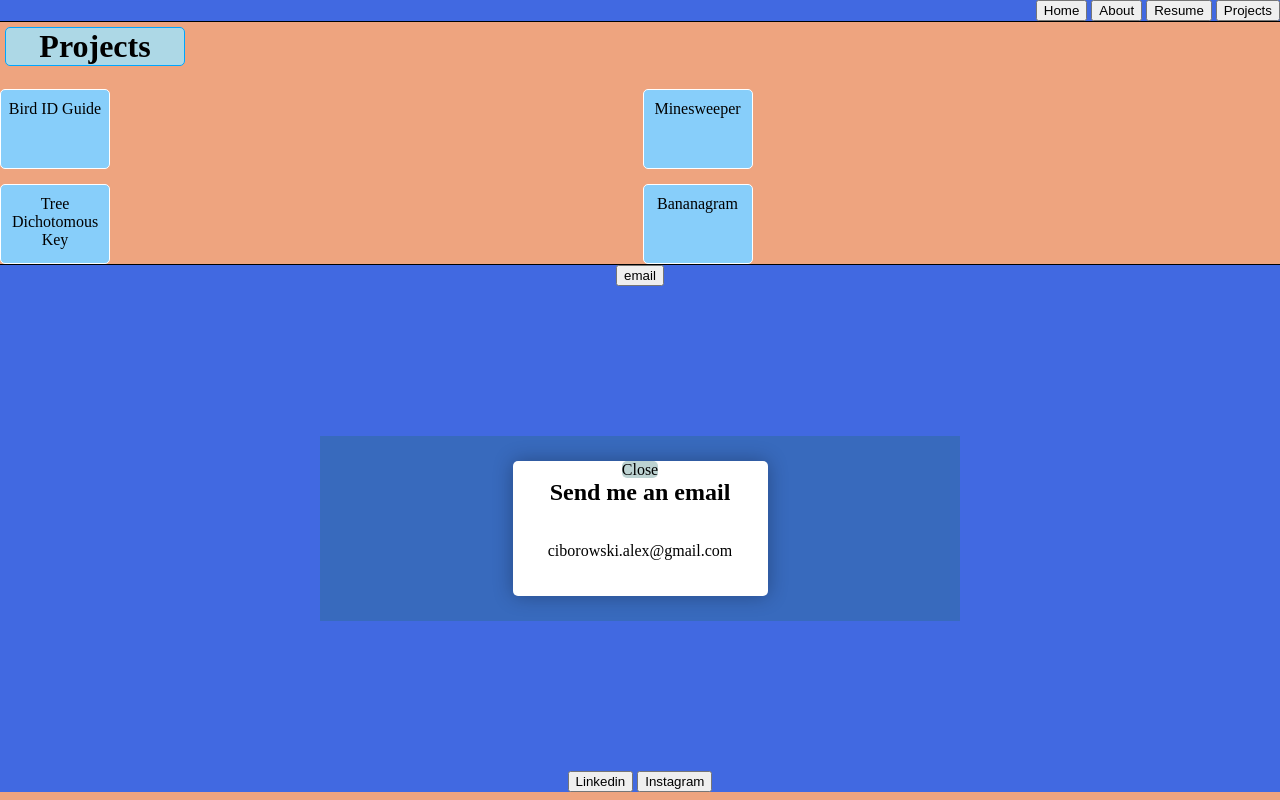
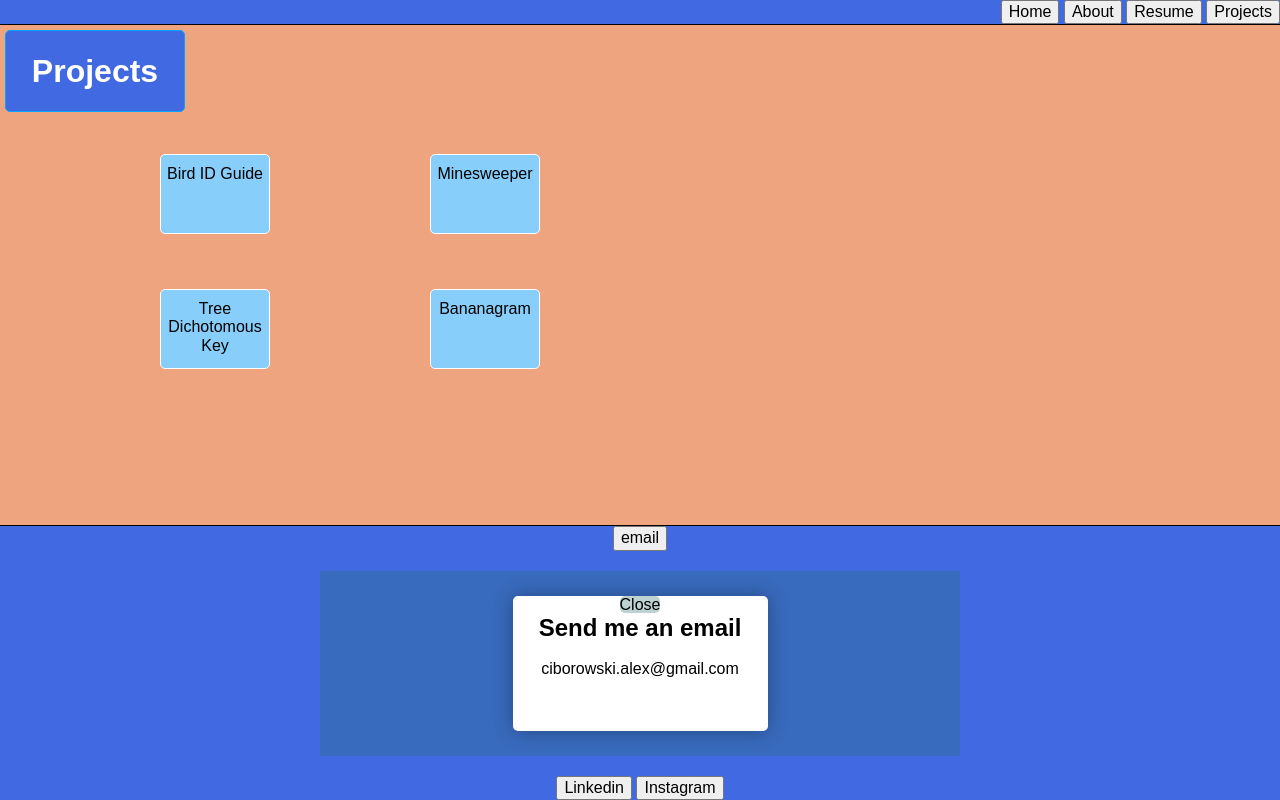
Before and after one commit to alexcibski/Portfolio, a plain HTML site: page projects.html in a window 1280 px wide. Both pictures are taken after a click on the button "email". Drawn offline with nearby package versions, Linux system fonts and the light colour scheme.

Commit message:
Final Commit

```diff
--- a/about.css
+++ b/about.css
@@ -19,7 +19,8 @@ header {
 border: 1px solid rgb(0, 166, 255);
   border-radius: 5px;
   width: 180px;
-    background-color: lightblue;
+  background-color: royalblue;
+  color: white;
   text-align: center;
   margin: 5px;
 }
@@ -29,7 +30,8 @@ header {
 text-align: center;
 margin-left: auto;
 margin-right: auto;
-  background-color: lightblue;
+background-color: #548687;
+color: lightyellow;
 border: 1px solid rgb(0, 166, 255);
 border-radius: 10px;
 }
@@ -42,7 +44,7 @@ footer {
 
 }
 .carousel-container {
-    width: 70%;
+  width: 50%;
   display: flex;
   justify-content: space-around;
 }
@@ -92,9 +94,9 @@ footer {
   left: auto;
   height: 50%;
   width: 50%;
-    z-index: 1;
+  z-index: 2;
   overflow: auto;
-    margin: 150px auto;
+  margin: 25px auto;
   display: none;
 }
 #modal-textbox {
--- a/home.css
+++ b/home.css
@@ -3,7 +3,7 @@
     box-sizing: border-box;
 }
 
-html {
+body {
     background-color: #EEA47F;
 }
 
@@ -14,25 +14,30 @@ header {
     text-align: right;
 }
 
-#welcome-box {
+.welcome-box {
     border: 1px solid rgb(0, 166, 255);
     border-radius: 5px;
     width: 180px;
-    background-color: lightblue;
+    background-color: royalblue;
+    color: white;
+    margin: 5px;
     text-align: center;
-    margin: 5px;
 }
 
 footer {
     border-top: 1px solid black;
     background-color: royalblue;
-    position: sticky;
+    position: fixed;
+    left: 0;
+    bottom: 0;
+    width: 100%;
     text-align: center;
+    z-index: 1;
 }
 img {
     display:block;
-    width: 150px;
-    height: 200px;
+    width: 270px;
+    height: 360px;
     border: 1px solid rgb(0, 166, 255);
     border-radius: 20px;
     margin-left: auto;
@@ -43,21 +48,20 @@ p {
     text-align: center;
     margin-left: auto;
     margin-right: auto;
-    background-color: lightblue;
+    background-color: #C5E99B;
     border: 1px solid rgb(0, 166, 255);
     border-radius: 10px;
 
 }
 #modal {
-    background-color: rgba(37, 111, 108, 0.3);
     position: center;
     top: auto;
     left: auto;
     height: 50%;
     width: 50%;
-    z-index: 1;
+    z-index: 2;
     overflow: auto;
-    margin: 150px auto;
+    margin: 20px auto;
     display: none;
 }
 #modal-textbox {
--- a/projects.css
+++ b/projects.css
@@ -11,40 +11,55 @@ html {
     border: 1px solid rgb(0, 166, 255);
     border-radius: 5px;
     width: 180px;
-    background-color: lightblue;
+    background-color: royalblue;
+    color: white;
     text-align: center;
     margin: 5px;
 }
 
-.project-grid {
+/* .project-grid {
     display: grid;
     grid-template-columns: auto auto;
     grid-template-rows: auto auto;
     column-gap: 5px;
     row-gap: 15px;
-}
-.projectbox{
+} */
+
+#box1 {
+    border: 1px solid white;
+    border-radius: 5px;
     background-color: lightskyblue;
     text-align: center;
     height: 80px;
     width: 110px;
     padding: 10px 0;
 }
-#box1 {
-    border: 1px solid white;
-    border-radius: 5px;
-}
 #box2 {
     border: 1px solid white;
     border-radius: 5px;
+    background-color: lightskyblue;
+    text-align: center;
+    height: 80px;
+    width: 110px;
+    padding: 10px 0;
 }
 #box3 {
     border: 1px solid white;
     border-radius: 5px;
+    background-color: lightskyblue;
+    text-align: center;
+    height: 80px;
+    width: 110px;
+    padding: 10px 0;
 }
 #box4 {
     border: 1px solid white;
     border-radius: 5px;
+    background-color: lightskyblue;
+    text-align: center;
+    height: 80px;
+    width: 110px;
+    padding: 10px 0;
 }
 header {
     border-bottom: 1px solid black;
@@ -55,7 +70,10 @@ header {
 footer {
     border-top: 1px solid black;
     background-color: royalblue;
-    position: sticky;
+    position: fixed;
+    left: 0;
+    bottom: 0;
+    width: 100%;
     text-align: center;
 }
 #modal {
@@ -67,7 +85,7 @@ footer {
     width: 50%;
     z-index: 1;
     overflow: auto;
-    margin: 150px auto;
+    margin: 20px auto;
     display: none;
 }
 #modal-textbox {
--- a/projects.html
+++ b/projects.html
@@ -5,6 +5,8 @@
     <meta http-equiv="X-UA-Compatible" content="IE=edge">
     <meta name="viewport" content="width=device-width, initial-scale=1.0">
     <title>Projects</title>
+    <link rel="stylesheet" href="https://cdn.jsdelivr.net/npm/purecss@3.0.0/build/pure-min.css" integrity="sha384-X38yfunGUhNzHpBaEBsWLO+A0HDYOQi8ufWDkZ0k9e0eXz/tH3II7uKZ9msv++Ls" crossorigin="anonymous">
+    <link rel="stylesheet" href="https://cdn.jsdelivr.net/npm/purecss@3.0.0/build/grids-responsive-min.css">
     <link rel="stylesheet" href="projects.css">
     <script src="app.js" defer></script>
     <script src="projects.js" defer></script>
@@ -23,20 +25,31 @@
     <h1>Projects</h1>
     </div>
     <br>
+    <br>
     <div class="project-grid">
-    <div class="projectbox" id="box1"><a>Bird ID Guide</a></div>
-    <div class="projectbox" id="box2"><a>Minesweeper</a></div>
-    <div class="projectbox" id="box3"><a>Tree Dichotomous Key</a></div>
+        <div class="pure-g">
+            <div class="pure-u-1-8"></div>
+    <div class="pure-u-1-8" id="box1"><a>Bird ID Guide</a></div>
+<div class="pure-u-1-8"></div>
+    <div class="pure-u-1-8" id="box2"><a>Minesweeper</a></div>
+</div>
+<br>
+<br>
+<br>
+    <div class="pure-g">
+        <div class="pure-u-1-8"></div>
+    <div class="pure-u-1-8" id="box3"><a>Tree Dichotomous Key</a></div>
+        <div class="pure-u-1-8"></div>
+    <div class="pure-u-1-8" id="box4"><a>Bananagram</a></div>
+</div>
 
-    <div class="projectbox" id="box4"><a>Bananagram</a></div>
-</div>
+<br>
     <footer>
         <a><button id="openModal">email</button></a>
         <div id="modal">
             <div id="modal-textbox">
             <a id="close">Close</a>
             <h2>Send me an email</h2>
-            <br>
             <br>
             <p>ciborowski.alex@gmail.com</p>
         </div>
--- a/projects.js
+++ b/projects.js
@@ -4,13 +4,15 @@ const boxOne = document.getElementById("box1");
 const makeBig1 = () => {
     boxOne.style.width = '165px';
     boxOne.style.height = '120px';
-    boxOne.innerText = 'Under Construction'
+    boxOne.innerText = 'Under Construction';
+    boxOne.style.backgroundColor = '#8C1C13';
 }
 
 const makeSmall1 = () => {
     boxOne.style.width = '110px';
     boxOne.style.height = '80px';
-    boxOne.innerText = 'Bird ID Guide'
+    boxOne.innerText = 'Bird ID Guide';
+    boxOne.style.backgroundColor = 'lightskyblue';
 }
 
 boxOne.addEventListener('mouseover', makeBig1);
@@ -24,12 +26,16 @@ const makeBig2 = () => {
     boxTwo.style.width = '165px';
     boxTwo.style.height = '120px';
     boxTwo.innerText = 'Under Construction'
+    boxTwo.style.backgroundColor = '#8C1C13';
+
 }
 
 const makeSmall2 = () => {
     boxTwo.style.width = '110px';
     boxTwo.style.height = '80px';
     boxTwo.innerText = 'Minesweeper'
+    boxTwo.style.backgroundColor = 'lightskyblue';
+
 }
 
 boxTwo.addEventListener('mouseover', makeBig2);
@@ -41,12 +47,16 @@ const makeBig3 = () => {
     box3.style.width = '165px';
     box3.style.height = '120px';
     box3.innerText = 'Under Construction'
+    box3.style.backgroundColor = '#8C1C13';
+
 }
 
 const makeSmall3 = () => {
     box3.style.width = '110px';
     box3.style.height = '80px';
     box3.innerText = 'Tree Dichotomous Key'
+    box3.style.backgroundColor = 'lightskyblue';
+
 }
 
 box3.addEventListener('mouseover', makeBig3);
@@ -58,12 +68,16 @@ const makeBig4 = () => {
     box4.style.width = '165px';
     box4.style.height = '120px';
     box4.innerText = 'Under Construction'
+    box4.style.backgroundColor = '#8C1C13';
+
 }
 
 const makeSmall4 = () => {
     box4.style.width = '110px';
     box4.style.height = '80px';
     box4.innerText = 'Bananagram'
+    box4.style.backgroundColor = 'lightskyblue';
+
 }
 
 box4.addEventListener('mouseover', makeBig4);
--- a/resume.css
+++ b/resume.css
@@ -18,7 +18,8 @@ header {
     border: 1px solid rgb(0, 166, 255);
     border-radius: 5px;
     width: 180px;
-    background-color: lightblue;
+    background-color: royalblue;
+    color: white;
     text-align: center;
     margin: 5px;
 }
@@ -34,7 +35,8 @@ footer {
     width: 250px;
     margin-left: auto;
     margin-right: auto;
-    background-color: lightblue;
+    background-color: seagreen;
+    color: #DDDDDD;
     border: 1px solid rgb(0, 166, 255);
     border-radius: 10px;
   }
@@ -43,7 +45,8 @@ footer {
     width: 250px;
     margin-left: auto;
     margin-right: auto;
-    background-color: lightblue;
+    background-color: salmon;
+    color: #ECFFB0;
     border: 1px solid rgb(0, 166, 255);
     border-radius: 10px;
   }
@@ -57,7 +60,7 @@ footer {
     width: 50%;
     z-index: 1;
     overflow: auto;
-    margin: 150px auto;
+    margin: 25px auto;
     display: none;
 }
 #modal-textbox {
```
Also changed, not shown: about.html (+17 -3 lines), index.html (+6 -6 lines), resume.html (+15 -2 lines), trash.html (deleted, +0 -13 lines), trash.css (deleted). Lines whose indentation alone changed are shown as unchanged.
